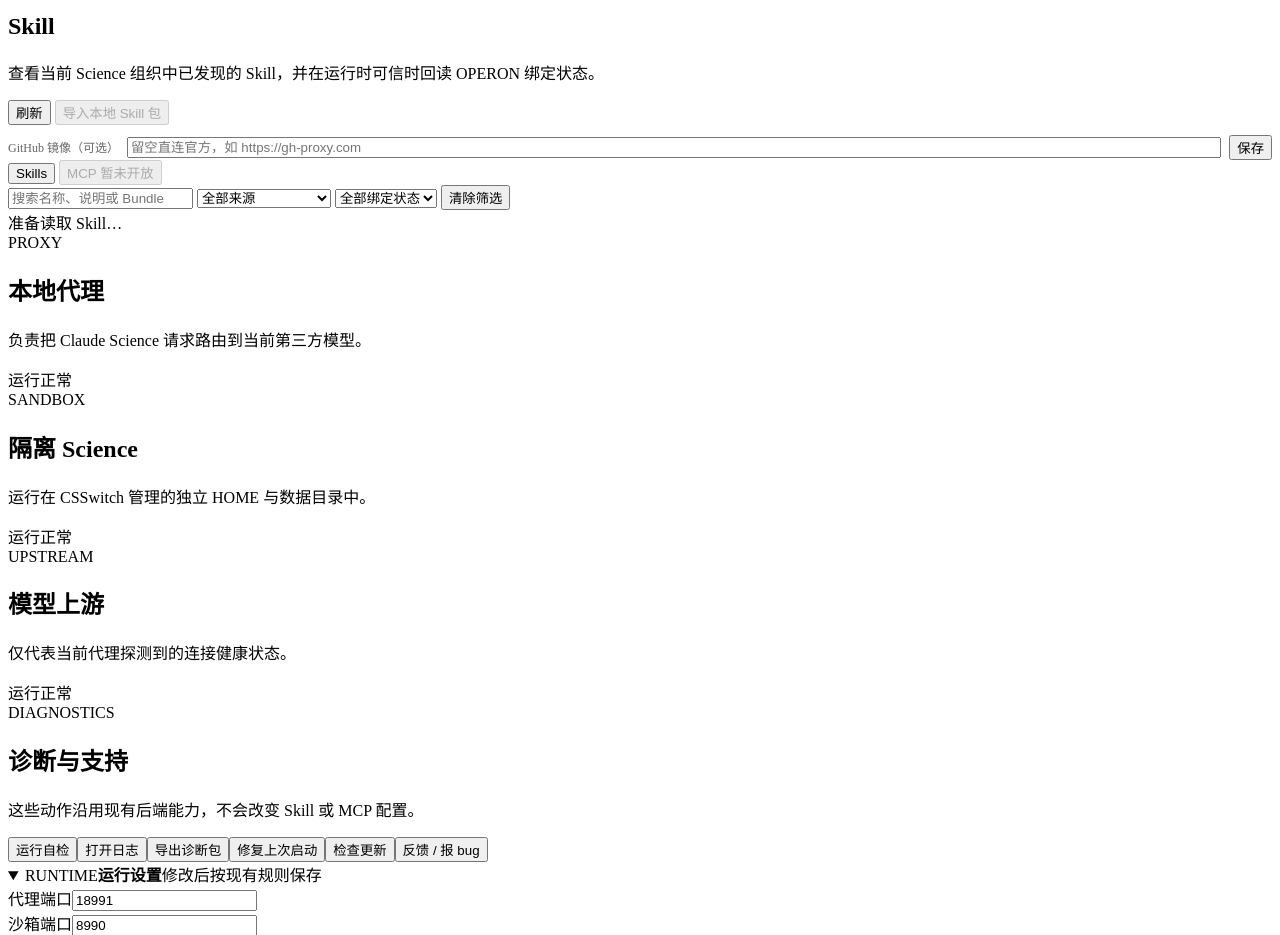
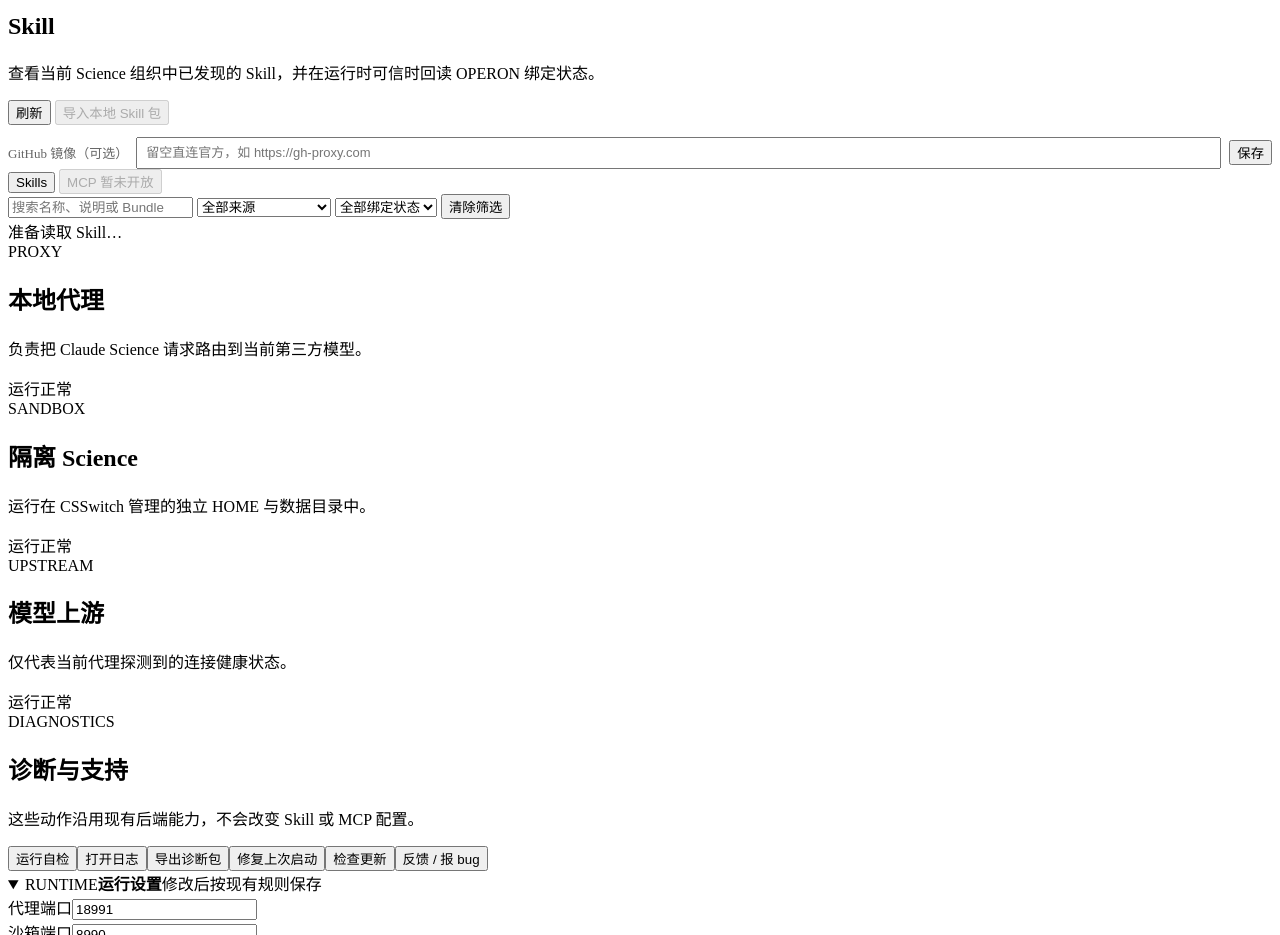
Before and after one commit to Holmes100/CSSwitch-Windows, a website with bundled scripts: page desktop/src/index.html in a window 1280 px wide. Shown: the part 2100-3035 px from the top of the page. Built offline with nearby package versions, Linux system fonts and the light colour scheme.

Commit message:
镜像输入框布局修正：显式宽度与盒模型

```diff
--- a/desktop/src/index.html
+++ b/desktop/src/index.html
@@ -165,10 +165,10 @@
                 <button class="btn" id="refreshSkillsBtn" type="button">刷新</button>
                 <button class="btn primary" id="importSkillBtn" type="button" disabled>导入本地 Skill 包</button>
               </div>
-              <div class="mirror-row" style="display:flex;gap:8px;margin-top:10px;align-items:center;">
-                <label for="githubMirrorInput" style="white-space:nowrap;font-size:12px;color:var(--text-secondary,#666)">GitHub 镜像（可选）</label>
-                <input id="githubMirrorInput" type="text" placeholder="留空直连官方，如 https://gh-proxy.com" style="flex:1" />
-                <button class="btn" id="saveMirrorBtn" type="button">保存</button>
+              <div style="display:flex;gap:8px;margin-top:12px;align-items:center;width:100%;box-sizing:border-box;">
+                <label for="githubMirrorInput" style="white-space:nowrap;font-size:13px;color:#666">GitHub 镜像（可选）</label>
+                <input id="githubMirrorInput" type="text" placeholder="留空直连官方，如 https://gh-proxy.com" style="flex:1 1 auto;width:100%;min-width:260px;box-sizing:border-box;height:32px;padding:0 8px;font-size:13px" />
+                <button class="btn" id="saveMirrorBtn" type="button" style="white-space:nowrap">保存</button>
               </div>
             </section>
             <div id="skillPageRoot" class="skill-page-root">
```
